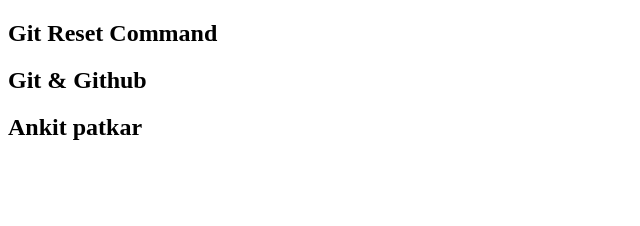
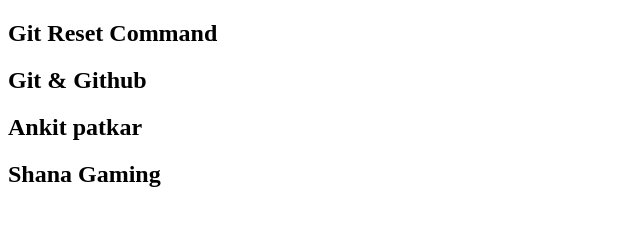
Before and after one commit to ankitpatkar24/Git-Reset-Command, a plain HTML site: page index.html in a window 1280 px wide. Shown: the whole page, without its empty margins (0-640 px from the left). Drawn offline with Linux system fonts and the light colour scheme.

Commit message:
Git Reset Command Done

```diff
--- a/index.html
+++ b/index.html
@@ -9,5 +9,6 @@
     <h2>Git Reset Command</h2>
     <h2>Git & Github </h2>
     <h2>Ankit patkar</h2>
+    <h2>Shana Gaming</h2>
 </body>
 </html>
```
